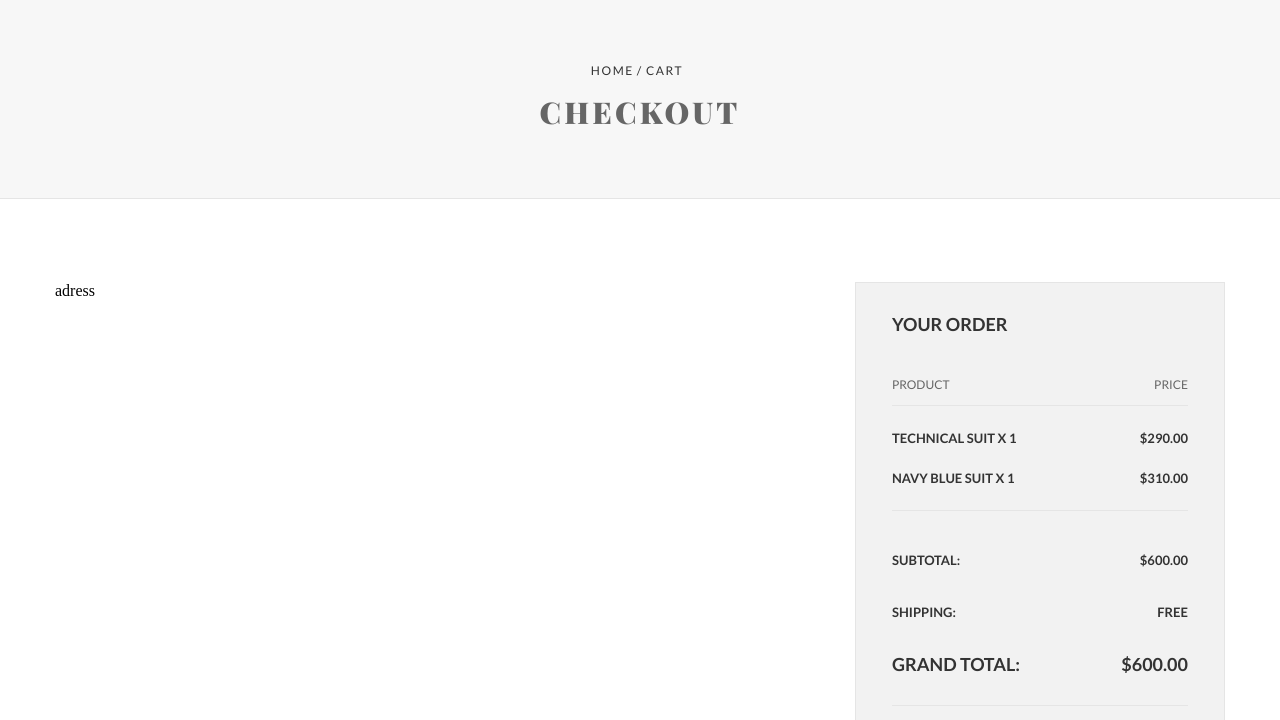
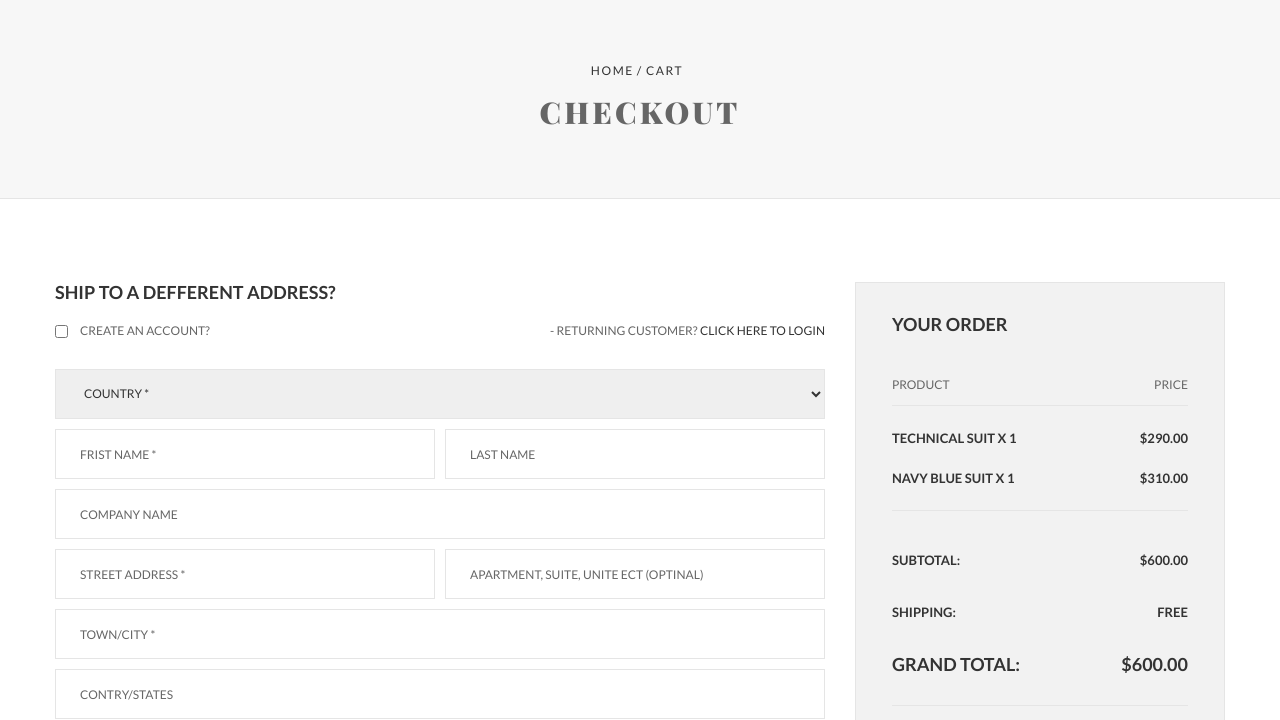
Before and after one commit to Mostafa-HEH/luxury-e-commerce-website, a website: page template/checkout.pug in a window 1280 px wide. Shown: the part 80-800 px from the top of the page. Drawn offline with nearby package versions, Linux system fonts and the light colour scheme; files that its build step writes are made by us from their sources; files whose address does not match are found by name; a web font is replaced by a local one.

Commit message:
add register inputs to checkout page

```diff
--- a/styles/scss/pages/_checkout.scss
+++ b/styles/scss/pages/_checkout.scss
@@ -6,6 +6,60 @@
     @include flex-r;
     justify-content: space-between;
     gap: 30px;
+  }
+
+  & .address {
+    @include flex-c;
+    gap: 10px;
+    width: 100%;
+
+    &__title {
+      font-family: $lato;
+      font-weight: $bold;
+      font-size: px-rem(18);
+      color: $color-secondary;
+      text-transform: uppercase;
+      margin-bottom: 12px;
+    }
+
+    &__join {
+      @include flex-r;
+      justify-content: space-between;
+      align-items: center;
+      font-family: $lato;
+      font-weight: $regular;
+      font-size: px-rem(12);
+      color: $color-gray-3;
+      text-transform: uppercase;
+      margin-bottom: 21px;
+
+      & label {
+        @include flex-r;
+        align-items: center;
+        gap: 12px;
+      }
+
+      & .refund {
+        & a {
+          color: $color-secondary;
+          text-decoration: unset;
+        }
+      }
+    }
+
+    &__group {
+      @include flex-r;
+      gap: 10px;
+
+      & input {
+        flex: auto;
+      }
+    }
+
+    & textarea {
+      height: unset;
+      flex: auto;
+    }
   }
 
   & .order {
--- a/template/checkout.pug
+++ b/template/checkout.pug
@@ -203,7 +203,31 @@ html(lang='en')
                 span.tag: a(href="#") cart
             h5.page-header__title Checkout
         form.wrapper
-            .address adress
+            .address
+                .address__title Ship to a Defferent Address?
+                .address__join
+                    label
+                        input(type="checkbox")
+                        | Create an account?
+                    .refund - Returning customer? #[a(href="#") Click here to login]
+                select.input
+                    option(value="default") Country *
+                    option(value="egypt") Egypt
+                    option(value="usa") USA
+                .address__group
+                    input(type="text", placeholder="Frist Name *").input
+                    input(type="text", placeholder="Last Name").input
+                input(type="text", placeholder="Company Name").input
+                .address__group
+                    input(type="text", placeholder="Street Address *").input
+                    input(type="text", placeholder="Apartment, suite, unite ect (optinal)").input
+                input(type="text", placeholder="Town/City *").input
+                input(type="text", placeholder="Contry/States").input
+                input(type="text", placeholder="Post code/Zip *").input
+                .address__group
+                    input(type="email", placeholder="Email Address *").input
+                    input(type="text", placeholder="Phone Number").input
+                textarea(placeholder="Order Note", rows="5").input
             .order
                 .order__title Your Order
                 .order__products
```
Also changed, not shown: checkout.html, styles/css/styles.css, 1 other file.
